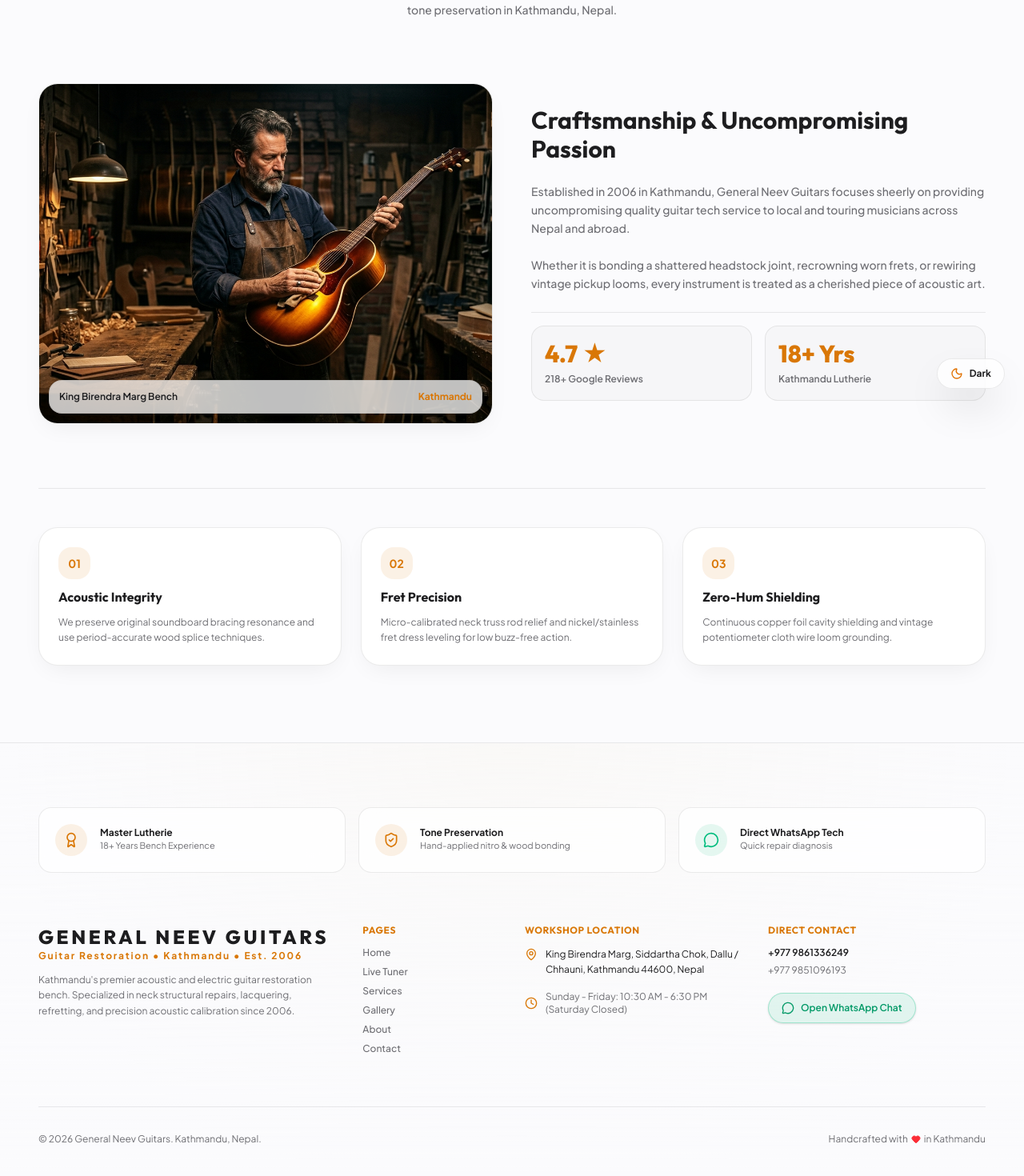
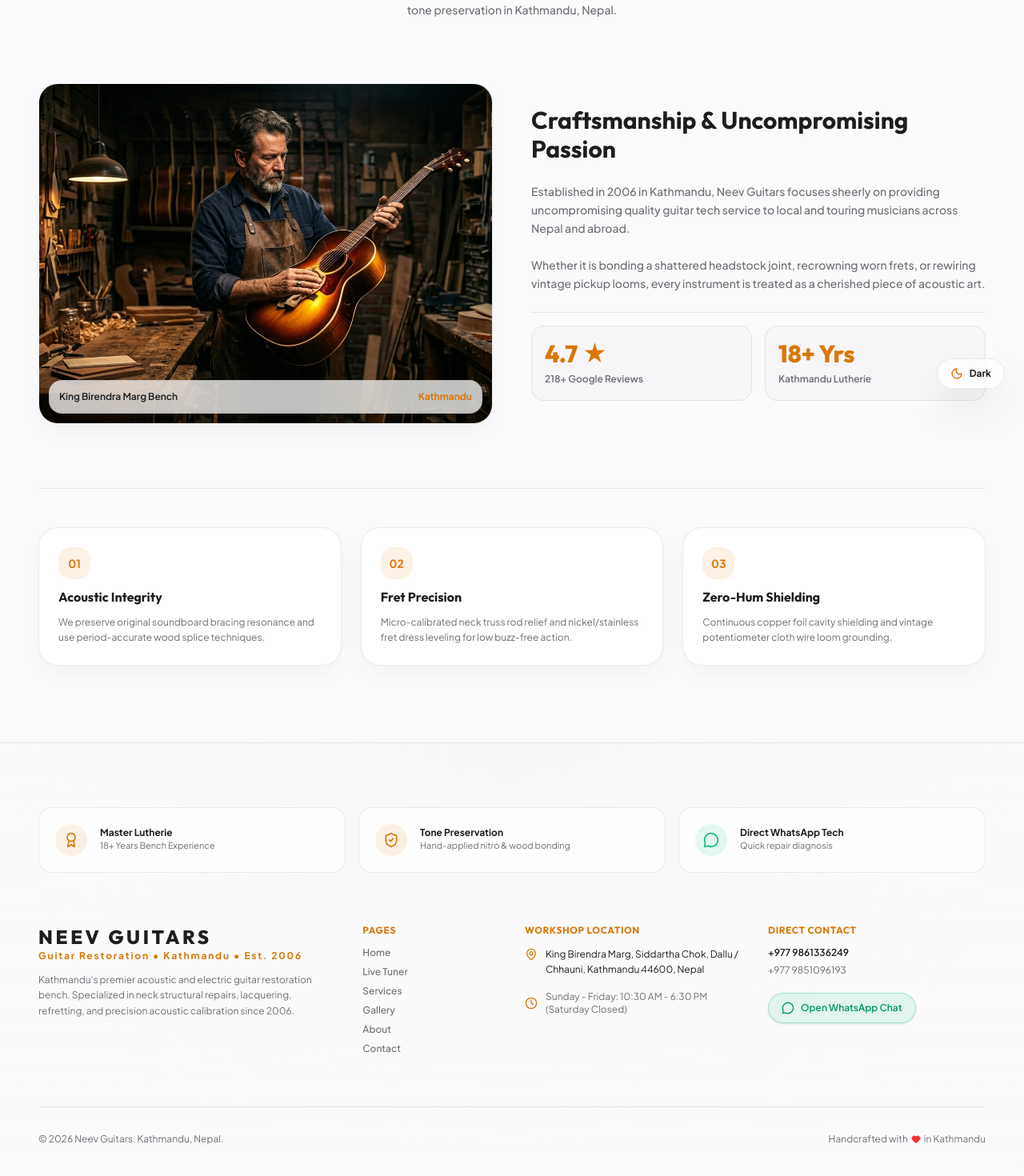
Before and after one commit to pwnjoshi/SUMEET-Guitar-Restoration, a Next.js app: page /about in a window 1280 px wide. Shown: the part 290-1760 px from the top of the page at 80% size. Built offline with nearby package versions, Linux system fonts and the light colour scheme.

Commit message:
Update shop brand name to Neev Guitars across website

```diff
--- a/src/app/about/page.tsx
+++ b/src/app/about/page.tsx
@@ -29,7 +29,7 @@
           <div className="relative aspect-[4/3] rounded-3xl overflow-hidden apple-glass-card border border-[var(--border)] shadow-2xl group">
             <Image
               src="/images/lutherie_cinematic.jpg"
-              alt="General Neev Guitars Workshop Kathmandu"
+              alt="Neev Guitars Workshop Kathmandu"
               fill
               className="object-cover group-hover:scale-105 transition-transform duration-700"
             />
@@ -44,7 +44,7 @@
               Craftsmanship & Uncompromising Passion
             </h2>
             <p className="text-xs sm:text-sm text-[var(--text-muted)] leading-relaxed font-medium">
-              Established in 2006 in Kathmandu, General Neev Guitars focuses sheerly on providing uncompromising quality guitar tech service to local and touring musicians across Nepal and abroad.
+              Established in 2006 in Kathmandu, Neev Guitars focuses sheerly on providing uncompromising quality guitar tech service to local and touring musicians across Nepal and abroad.
             </p>
             <p className="text-xs sm:text-sm text-[var(--text-muted)] leading-relaxed font-medium">
               Whether it is bonding a shattered headstock joint, recrowning worn frets, or rewiring vintage pickup looms, every instrument is treated as a cherished piece of acoustic art.
--- a/src/app/layout.tsx
+++ b/src/app/layout.tsx
@@ -16,7 +16,7 @@
 });
 
 export const metadata: Metadata = {
-  title: "General Neev Guitars | Master Lutherie Kathmandu",
+  title: "Neev Guitars | Master Lutherie Kathmandu",
   description: "Acoustic & Electric Guitar Restoration, Structural Repair, and Precision Setup in Kathmandu, Nepal since 2006.",
 };
 
--- a/src/components/Footer.tsx
+++ b/src/components/Footer.tsx
@@ -52,7 +52,7 @@
           <div className="md:col-span-4 space-y-3">
             <div className="flex flex-col">
               <h3 className="text-2xl font-display font-extrabold tracking-[0.15em] text-[var(--text-main)] uppercase">
-                GENERAL NEEV GUITARS
+                NEEV GUITARS
               </h3>
               <span className="text-xs font-bold tracking-[0.15em] text-[var(--gold)]">
                 Guitar Restoration • Kathmandu • Est. 2006
@@ -120,7 +120,7 @@
 
         {/* Bottom Copyright */}
         <div className="mt-8 flex flex-col sm:flex-row items-center justify-between gap-4 text-xs text-[var(--text-muted)]">
-          <p>© {new Date().getFullYear()} General Neev Guitars. Kathmandu, Nepal.</p>
+          <p>© {new Date().getFullYear()} Neev Guitars. Kathmandu, Nepal.</p>
           <p className="flex items-center gap-1">
             Handcrafted with <Heart className="w-3 h-3 text-red-500 fill-red-500 inline" /> in Kathmandu
           </p>
--- a/src/components/Header.tsx
+++ b/src/components/Header.tsx
@@ -47,7 +47,7 @@
           {/* Brandmark */}
           <Link href="/" className="group flex flex-col justify-center">
             <span className="text-xl sm:text-2xl tracking-[0.2em] font-serif text-[var(--text-main)] group-hover:text-[var(--gold)] transition-colors font-bold">
-            GENERAL NEEV
+            NEEV GUITARS
           </span>
           <span className="text-[9px] uppercase tracking-[0.35em] text-[var(--gold-muted)] font-mono-custom font-semibold">
             Guitars & Lutherie • Kathmandu • Est. 2006
--- a/src/components/RepairBookingWizard.tsx
+++ b/src/components/RepairBookingWizard.tsx
@@ -62,7 +62,7 @@
               </div>
               <h3 className="text-xl sm:text-2xl font-display font-bold text-[var(--text-main)]">Consultation Reserved!</h3>
               <p className="text-xs text-[var(--text-muted)] max-w-md mx-auto leading-relaxed">
-                Thank you <strong className="text-[var(--text-main)]">{name}</strong>. General Neev Guitars has logged your appointment request for <strong className="text-[var(--gold)]">{instrument}</strong>. We will call you shortly on <strong className="text-[var(--text-main)]">{phone}</strong>.
+                Thank you <strong className="text-[var(--text-main)]">{name}</strong>. Neev Guitars has logged your appointment request for <strong className="text-[var(--gold)]">{instrument}</strong>. We will call you shortly on <strong className="text-[var(--text-main)]">{phone}</strong>.
               </p>
               <button
                 onClick={() => {
```
